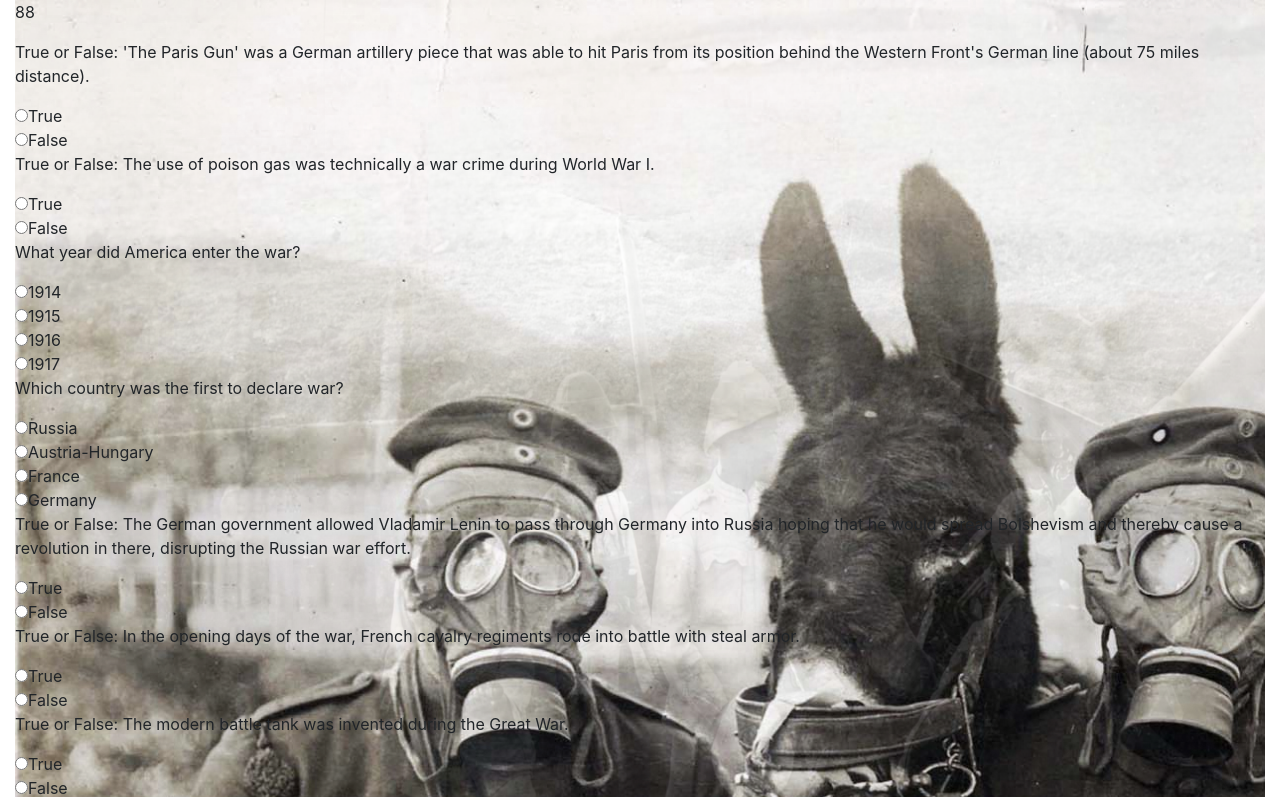
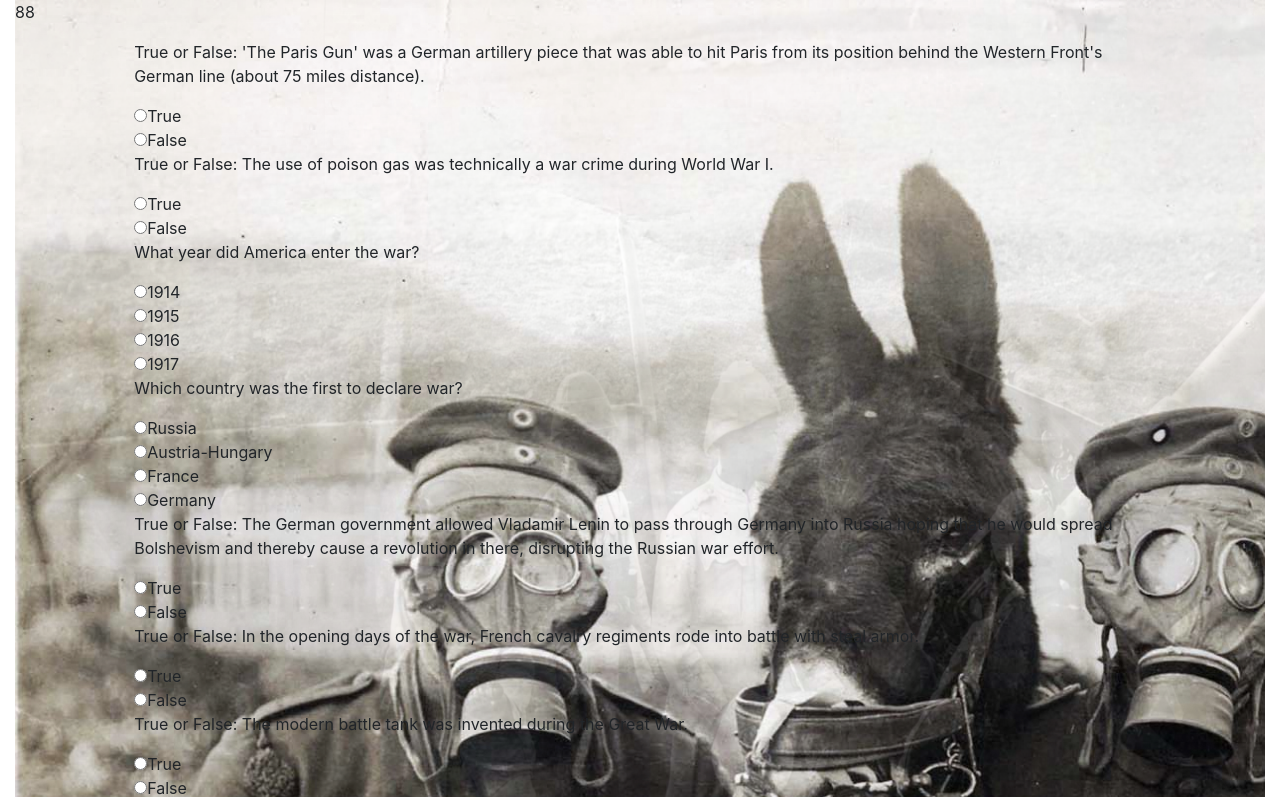
Before and after one commit to mathewbishop/trivia-game, a plain HTML site: page index.html in a window 1280 px wide. Both pictures are taken after a click on the button "Click to Start". Shown: the top 797 px of the page. Drawn offline with nearby package versions, Linux system fonts and the light colour scheme; a web font is replaced by a local one.

Commit message:
styling quiz page

```diff
--- a/assets/css/styles.css
+++ b/assets/css/styles.css
@@ -35,6 +35,11 @@ main {
     animation-duration: 90s;
 }
 
+input[type="radio"] {
+    font-size: 1.2rem;
+    color: white;
+}
+
 #grade-div {
     display: none;
 }
--- a/assets/javascript/app.js
+++ b/assets/javascript/app.js
@@ -1,4 +1,3 @@
-// need timer
 
 
 // object storing correct answers
--- a/index.html
+++ b/index.html
@@ -20,7 +20,7 @@
         </header>
         <main>
             <p id="timer-display"></p>
-            <form id="quiz">
+            <form class="col-10 offset-1" id="quiz">
                 <div id="question0">
                     <p>True or False: 'The Paris Gun' was a German artillery piece that was able to hit Paris from its position behind the Western Front's German line (about 75 miles distance).</p>
 
```
